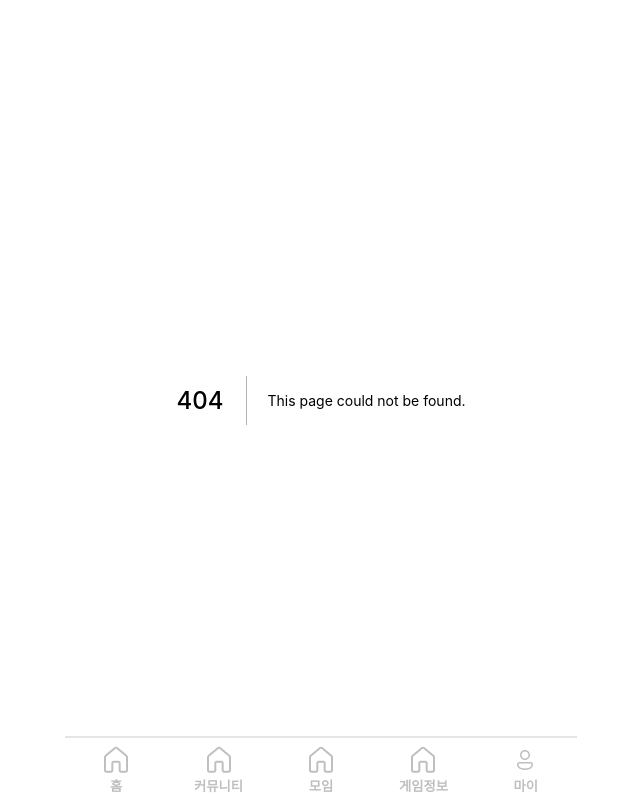
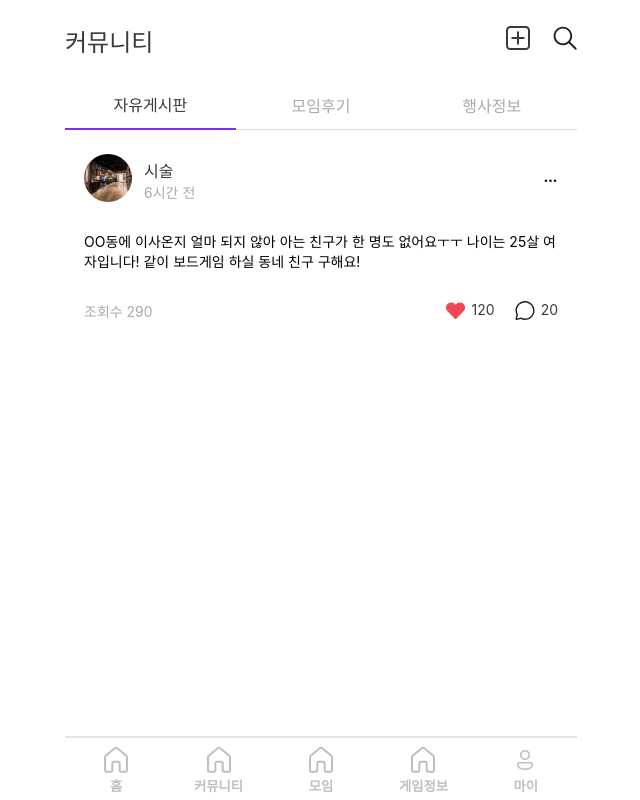
Before and after one commit to numble04/Front, a Next.js app: page /community in a window 1280 px wide. Before the commit this address had no page. Shown: the whole page, without its empty margins (319-959 px from the left). Built offline with nearby package versions, Linux system fonts and the light colour scheme.

Commit message:
feat: community page layout 구현

```diff
--- /dev/null
+++ b/pages/community/index.tsx
@@ -0,0 +1,84 @@
+import { useState } from 'react';
+import styled from 'styled-components';
+import { NextPage } from 'next';
+import { useRouter } from 'next/router';
+import Image from 'next/image';
+import Board from 'components/Community/Board/Board';
+import Header from 'components/UI/Header';
+import Tab from 'components/UI/Tab';
+
+const CommunityStyled = styled.div``;
+
+const HeaderTitle = styled.p`
+  font-size: 24px;
+  font-weight: 500;
+  color: #3a3a3a;
+`;
+
+const IconBox = styled.div`
+  display: flex;
+
+  > div:not(:last-child) {
+    margin-right: 23px;
+  }
+
+  img {
+    cursor: pointer;
+  }
+`;
+
+const TabList = styled.div`
+  display: flex;
+`;
+
+const Page: NextPage = () => {
+  const router = useRouter();
+  const [menu, setMenu] = useState('자유게시판');
+  const communityList = ['자유게시판', '모임후기', '행사정보'];
+
+  const handleMenu = (item: string) => {
+    setMenu(item);
+  };
+
+  return (
+    <CommunityStyled>
+      <Header>
+        <HeaderTitle>커뮤니티</HeaderTitle>
+        <IconBox>
+          <div>
+            <Image
+              src="/icons/plus.svg"
+              alt="back"
+              width={24}
+              height={24}
+              onClick={() => router.push('/createBoard')}
+            />
+          </div>
+          <div>
+            <Image
+              src="/icons/search.svg"
+              alt="back"
+              width={24}
+              height={24}
+              onClick={() => router.push('/search')}
+            />
+          </div>
+        </IconBox>
+      </Header>
+      <TabList>
+        {communityList.map((item, index) => (
+          <Tab
+            key={index}
+            onClick={() => handleMenu(item)}
+            isActive={menu === item}
+          >
+            {item}
+          </Tab>
+        ))}
+      </TabList>
+      <Board />
+    </CommunityStyled>
+  );
+};
+
+export default Page;
```
